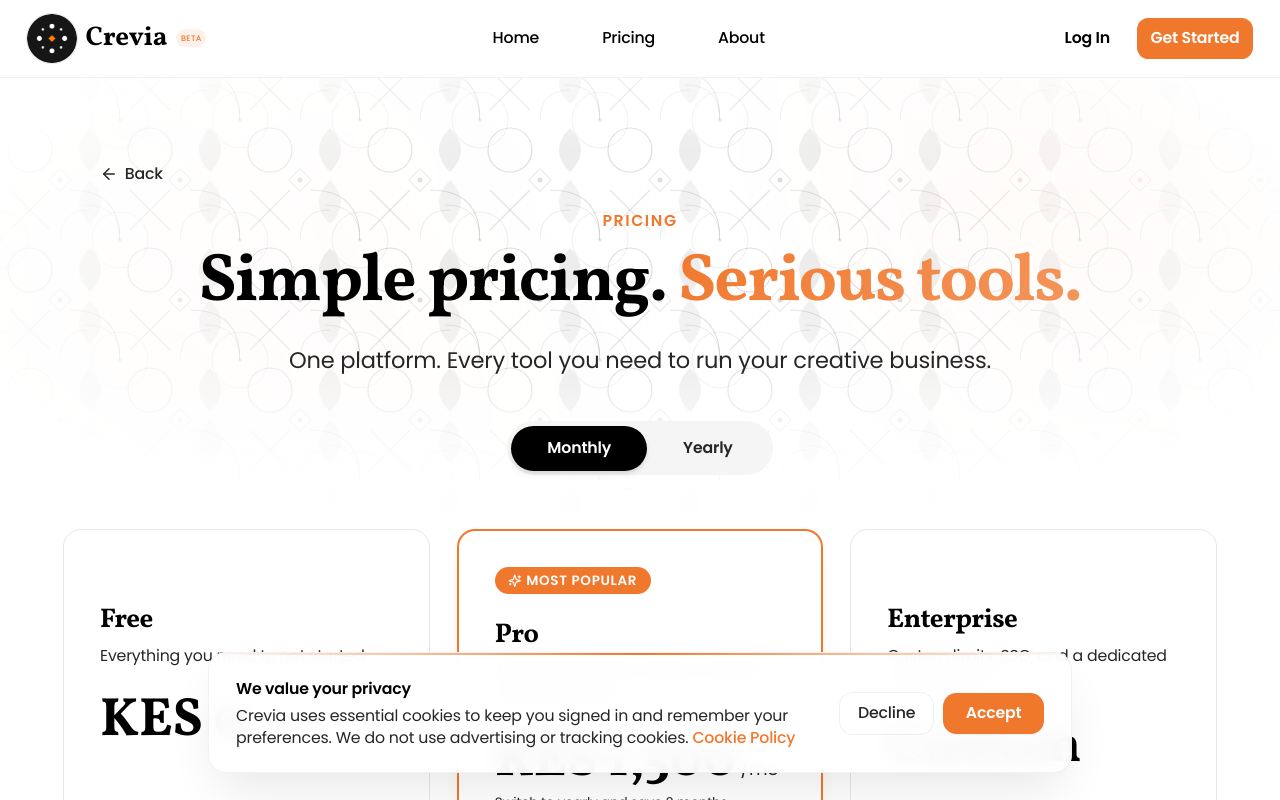
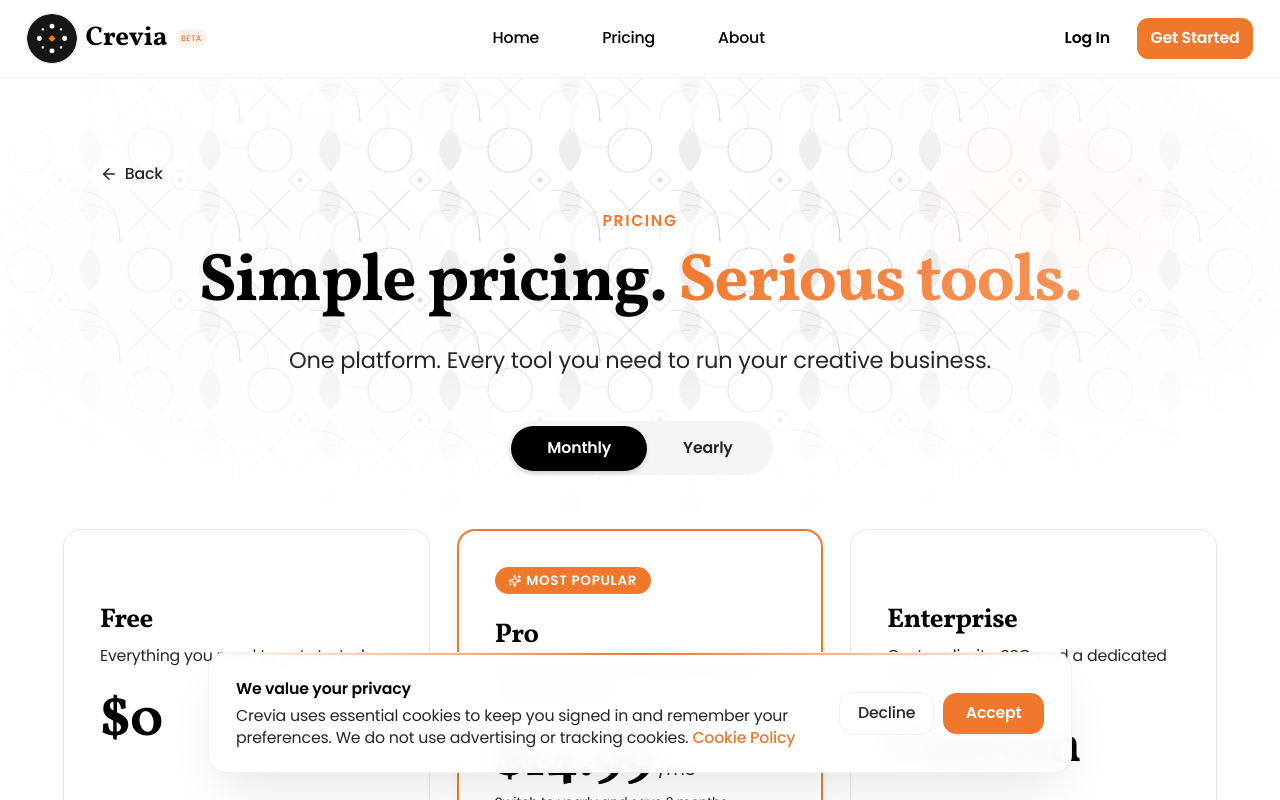
Before and after one commit to crevia-app/creviamvp, a React (Vite) app: page /pricing in a window 1280 px wide. Shown: the top 800 px of the page. Built offline with nearby package versions, Linux system fonts and the light colour scheme; no server answers; the database is empty; the HTML template or start-up script is replaced by a standard one.

Commit message:
changed the pricing to usd

```diff
--- a/src/pages/Pricing.tsx
+++ b/src/pages/Pricing.tsx
@@ -10,17 +10,17 @@ import ScrollReveal from "@/components/ui/ScrollReveal";
 import { motion, AnimatePresence } from "framer-motion";
 import { supabase } from "@/integrations/supabase/client";
 
-const fmt = (n: number) => `KES ${n.toLocaleString()}`;
+const fmt = (n: number) => n === 0 ? "$0" : `$${n % 1 === 0 ? n.toLocaleString() : n.toFixed(2)}`;
 
 const PLANS = (billingCycle: "monthly" | "yearly", proPrice: number, enterprisePrice: number) => {
-  const proYearly  = Math.round(proPrice * 10);
-  const entYearly  = Math.round(enterprisePrice * 10);
+  const proYearly  = parseFloat((proPrice * 10).toFixed(2));
+  const entYearly  = parseFloat((enterprisePrice * 10).toFixed(2));
   return [
     {
       name: "Free",
       badge: null,
-      priceMonthly: "KES 0",
-      priceYearly: "KES 0",
+      priceMonthly: "$0",
+      priceYearly: "$0",
       period: "",
       usd: null,
       description: "Everything you need to get started.",
@@ -96,7 +96,7 @@ const Pricing = () => {
   const [billingCycle, setBillingCycle] = useState<"monthly" | "yearly">("monthly");
   const [isLoggedIn, setIsLoggedIn] = useState(false);
   const [isPaystackLoading, setIsPaystackLoading] = useState<string | null>(null);
-  const [proPrice, setProPrice]             = useState(1500);
+  const [proPrice, setProPrice]             = useState(14.99);
   const [enterprisePrice, setEnterprisePrice] = useState(0);
 
   useEffect(() => {
@@ -107,8 +107,9 @@ const Pricing = () => {
       .then(({ data }: { data: any[] | null }) => {
         if (!data) return;
         data.forEach(row => {
-          const n = parseInt(row.value, 10);
-          if (!isNaN(n)) {
+          const n = parseFloat(row.value);
+          // Only accept values in a sensible USD range — guards against stale KES values in app_settings
+          if (!isNaN(n) && n > 0 && n < 999) {
             if (row.key === "plan_price_pro")        setProPrice(n);
             if (row.key === "plan_price_enterprise") setEnterprisePrice(n);
           }
@@ -132,7 +133,7 @@ const Pricing = () => {
       key: import.meta.env.VITE_PAYSTACK_PUBLIC_KEY,
       email,
       amount: amount * 100,
-      currency: "KES",
+      currency: "USD",
       metadata: { plan: planKey, billing_cycle: billingCycle },
       callback: () => {
         navigate("/profile/payments-billing");
```
